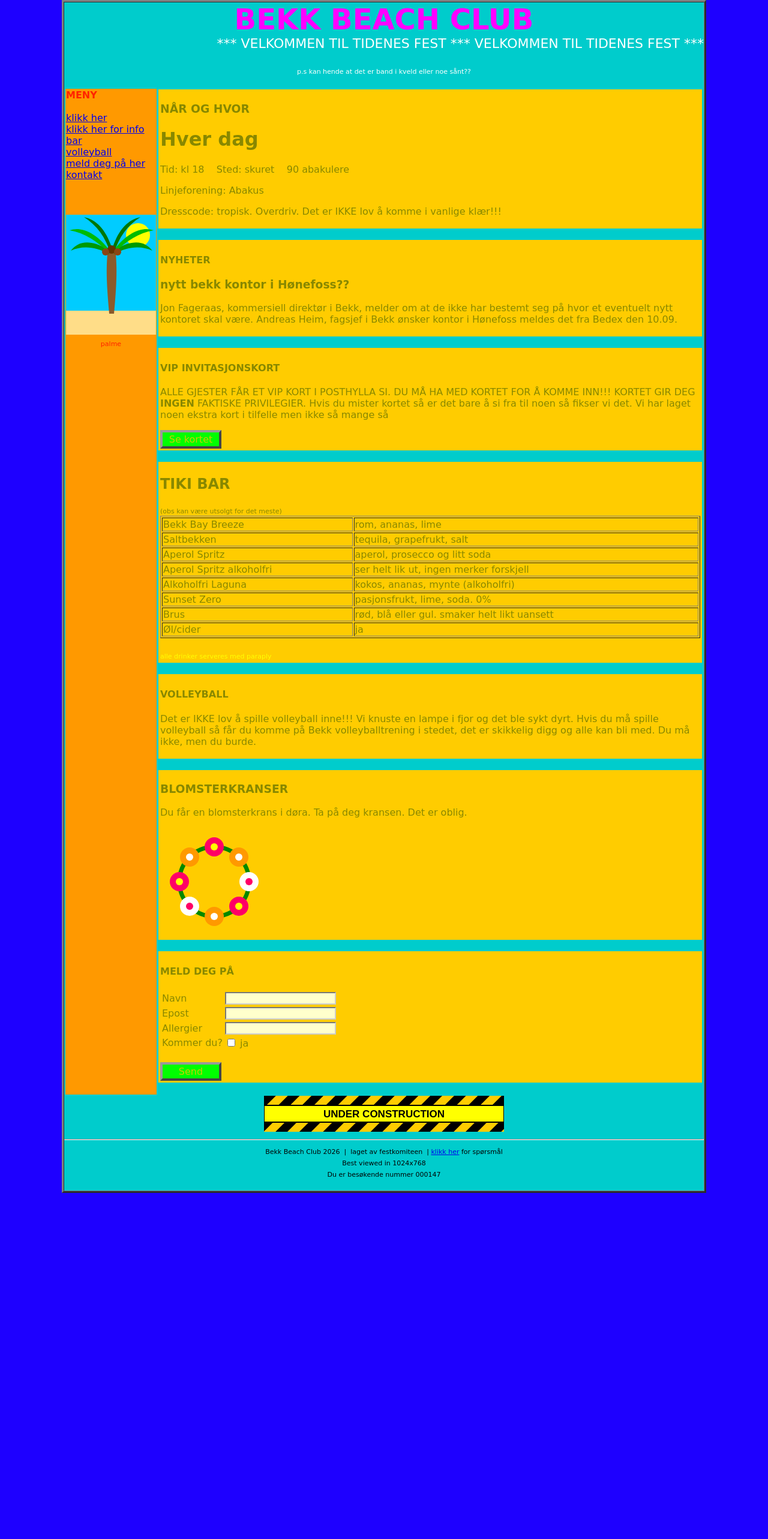
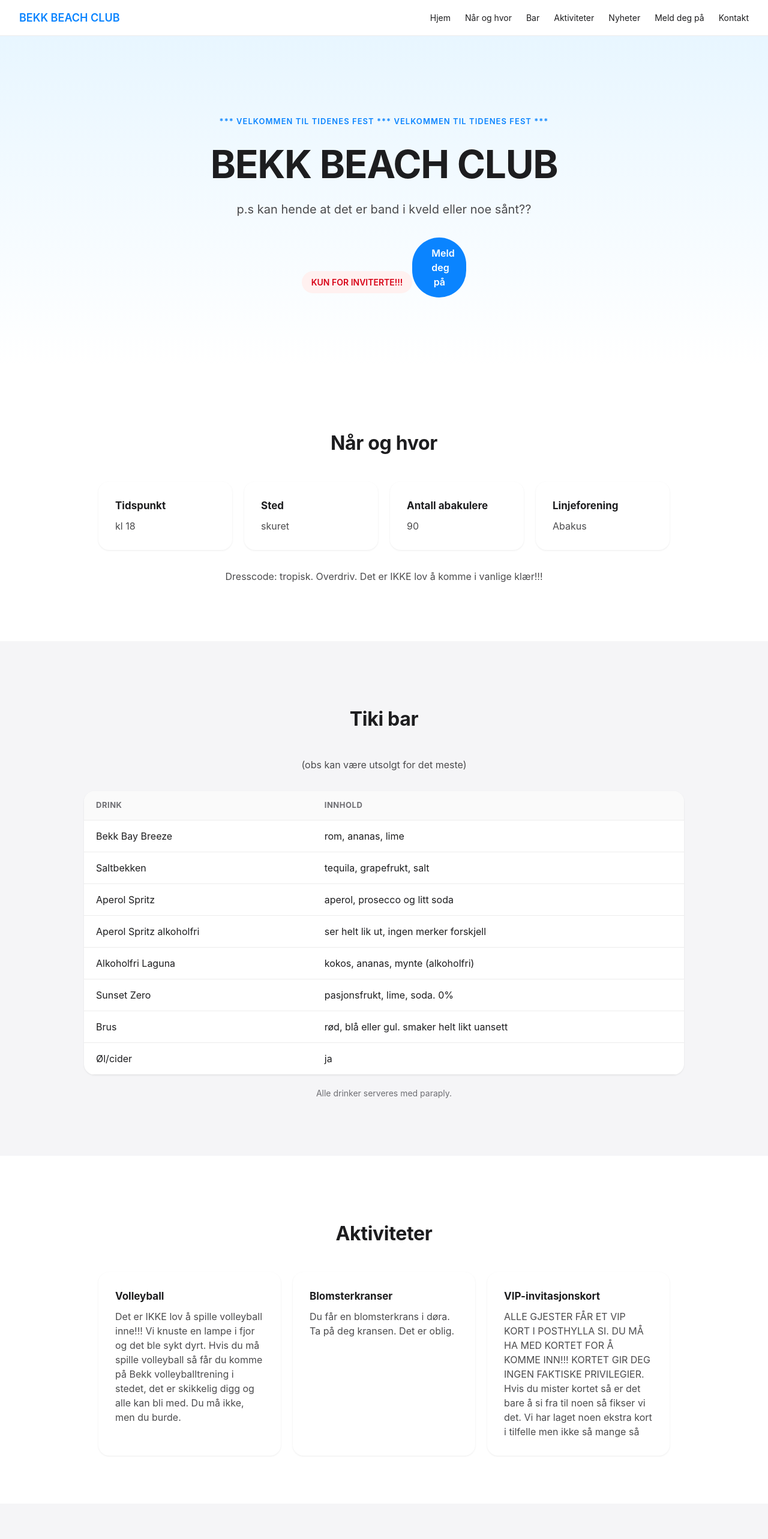
Before and after one commit to bekk/bekk-beach-club-26, a Next.js app: page / in a window 1280 px wide. Shown: the top 2566 px of the page at 60% size. Before the commit the page ends 1989 px from the top, so only its background shows below. Built offline with nearby package versions, Linux system fonts and the light colour scheme.

Commit message:
lag 04: 20:10:45

```diff
--- a/app/page.js
+++ b/app/page.js
@@ -3,146 +3,421 @@
 import { useState } from "react";
 import data from "./data.json";
 
+const NAV = [
+  { id: "hjem", label: "Hjem" },
+  { id: "nar-og-hvor", label: "Når og hvor" },
+  { id: "bar", label: "Bar" },
+  { id: "aktiviteter", label: "Aktiviteter" },
+  { id: "nyheter", label: "Nyheter" },
+  { id: "pamelding", label: "Meld deg på" },
+  { id: "kontakt", label: "Kontakt" },
+];
+
 export default function Home() {
-  const [apen, setApen] = useState(false);
-  var aar = 2026;
+  const [navn, setNavn] = useState("");
+  const [epost, setEpost] = useState("");
+  const [allergier, setAllergier] = useState("");
+  const [kommer, setKommer] = useState(true);
+  const [sendt, setSendt] = useState(false);
+  const aar = 2026;
 
-  // TODO: fikse dette senere, rakk det ikke
-  // const [navn, setNavn] = useState("")
-  // function sendSkjema() {
-  //   fetch("/api/paamelding", { method: "POST", body: navn })
-  // }
+  function sendSkjema(e) {
+    e.preventDefault();
+    setSendt(true);
+  }
 
   return (
-    <center>
-      <table width="900" border="3" cellPadding="0" cellSpacing="0" bgColor="#00cccc">
-        <tbody>
-          <tr>
-            <td>
-              <center>
-                <div className="tittel">{data.tittel}</div>
-                <marquee behavior="alternate" scrollAmount="12">
-                  <span style={{ color: "#ffffff", fontSize: "22px" }}>{data.banner}</span>
-                </marquee>
-                <br />
-                <span className="blink" style={{ color: "#ff0000", fontWeight: "bold" }}>{data.alarm}</span>
-                <br />
-                <span className="liten" style={{ color: "#ffffff" }}>{data.bandHint}</span>
-                <br /><br />
-              </center>
+    <main className="side">
+      <header className="topplinje">
+        <a className="logo" href="#hjem">{data.tittel}</a>
+        <nav className="nav">
+          {NAV.map((n) => (
+            <a key={n.id} href={`#${n.id}`}>{n.label}</a>
+          ))}
+        </nav>
+      </header>
 
-              <table width="100%" border="0">
-                <tbody>
-                  <tr>
-                    <td width="200" vAlign="top" bgColor="#ff9900">
-                      <b>MENY</b>
-                      <br /><br />
-                      {data.meny.map((m, i) => (
-                        <span key={i}><a href={m == "bar" ? "/bar" : m == "kontakt" ? "/kontakt" : "#"}>{m}</a><br /></span>
-                      ))}
-                      <br /><br /><br />
-                      <center>
-                        <img src={data.bilder.palme} width="150" height="200" />
-                        <br />
-                        <span className="liten">palme</span>
-                      </center>
-                    </td>
+      <section id="hjem" className="hero">
+        <p className="kicker">{data.banner}</p>
+        <h1>{data.tittel}</h1>
+        <p className="lead">{data.bandHint}</p>
+        {data.alarm && <p className="varsel">{data.alarm}</p>}
+        <a className="knapp" href="#pamelding">Meld deg på</a>
+      </section>
 
-                    <td vAlign="top">
-                      <div className={"boks " + "stor"}>
-                        <h3>NÅR OG HVOR</h3>
-                        <h1>Hver dag</h1>
-                        <p>Tid: {data.tid} &nbsp;&nbsp; Sted: {data.sted} &nbsp;&nbsp; {data.antallAbakulere} abakulere</p>
-                        <p>Linjeforening: {data.linjeforening}</p>
-                        <p>{data.dresscode}</p>
+      <section id="nar-og-hvor" className="seksjon">
+        <h2>Når og hvor</h2>
+        <div className="kort-rad">
+          <div className="kort">
+            <h3>Tidspunkt</h3>
+            <p>{data.tid}</p>
           </div>
-
-                      <br />
-
-                      <div className="boks">
-                        <h4>NYHETER</h4>
-                        <h3>{data.nyhetTittel}</h3>
-                        <p>{data.nyhetTekst}</p>
+          <div className="kort">
+            <h3>Sted</h3>
+            <p>{data.sted}</p>
           </div>
-
-                      <br />
-
-                      <div className="boks">
-                        <h4>VIP INVITASJONSKORT</h4>
-                        <p dangerouslySetInnerHTML={{ __html: data.vipTekst }}></p>
-                        <div className="knapp" onClick={() => alert("kommer snart")}>
-                          Se kortet
+          <div className="kort">
+            <h3>Antall abakulere</h3>
+            <p>{data.antallAbakulere}</p>
+          </div>
+          <div className="kort">
+            <h3>Linjeforening</h3>
+            <p>{data.linjeforening}</p>
           </div>
         </div>
+        <p className="dresscode">{data.dresscode}</p>
+      </section>
 
-                      <br />
-
-                      <div className="boks">
-                        <h2>TIKI BAR</h2>
-                        <span className="liten">{data.barNotis}</span>
-                        <table border="1" width="100%">
+      <section id="bar" className="seksjon lys">
+        <h2>Tiki bar</h2>
+        <p className="lead-liten">{data.barNotis}</p>
+        <div className="tabell-wrapper">
+          <table className="drinker">
+            <thead>
+              <tr><th>Drink</th><th>Innhold</th></tr>
+            </thead>
             <tbody>
               {data.drinker.map((d, i) => (
                 <tr key={i}><td>{d.navn}</td><td>{d.innhold}</td></tr>
               ))}
             </tbody>
           </table>
-                        <br />
-                        <span className="liten gul">alle drinker serveres med paraply</span>
         </div>
+        <p className="notis">Alle drinker serveres med paraply.</p>
+      </section>
 
-                      <br />
-
-                      <div className="boks">
-                        <h4>VOLLEYBALL</h4>
+      <section id="aktiviteter" className="seksjon">
+        <h2>Aktiviteter</h2>
+        <div className="kort-rad">
+          <div className="kort">
+            <h3>Volleyball</h3>
             <p>{data.volleyballTekst}</p>
           </div>
+          <div className="kort">
+            <h3>Blomsterkranser</h3>
+            <p>{data.kransTekst}</p>
+          </div>
+          <div className="kort">
+            <h3>VIP-invitasjonskort</h3>
+            <p>{data.vipTekst.replace(/<[^>]+>/g, "")}</p>
+          </div>
+        </div>
+      </section>
 
-                      <br />
+      <section id="nyheter" className="seksjon lys">
+        <h2>Nyheter</h2>
+        <article className="nyhet">
+          <h3>{data.nyhetTittel}</h3>
+          <p>{data.nyhetTekst}</p>
+        </article>
+      </section>
 
-                      <div className="boks">
-                        <h3>BLOMSTERKRANSER</h3>
-                        <p>{data.kransTekst}</p>
-                        <img src={data.bilder.krans} />
-                      </div>
+      <section id="pamelding" className="seksjon">
+        <h2>Meld deg på</h2>
+        {sendt ? (
+          <p className="bekreftelse">Takk, {navn || "der"}! Vi har registrert påmeldingen din.</p>
+        ) : (
+          <form className="skjema" onSubmit={sendSkjema}>
+            <label>
+              Navn
+              <input type="text" value={navn} onChange={(e) => setNavn(e.target.value)} required />
+            </label>
+            <label>
+              Epost
+              <input type="email" value={epost} onChange={(e) => setEpost(e.target.value)} required />
+            </label>
+            <label>
+              Allergier
+              <input type="text" value={allergier} onChange={(e) => setAllergier(e.target.value)} />
+            </label>
+            <label className="checkbox">
+              <input type="checkbox" checked={kommer} onChange={(e) => setKommer(e.target.checked)} />
+              Jeg kommer
+            </label>
+            <button className="knapp" type="submit">Send</button>
+          </form>
+        )}
+      </section>
 
-                      <br />
+      <footer id="kontakt" className="bunntekst">
+        <p>Bekk Beach Club {aar} · laget av festkomiteen</p>
+        <p>Spørsmål? <a href="mailto:festkomiteen@bekk.no">festkomiteen@bekk.no</a></p>
+        <p className="liten">Du er besøkende nummer {data.besokende}</p>
+      </footer>
 
-                      <div className="boks">
-                        <h4>MELD DEG PÅ</h4>
-                        <table border="0"><tbody>
-                          <tr><td>Navn</td><td><input type="text" id="felt" /></td></tr>
-                          <tr><td>Epost</td><td><input type="text" id="felt" /></td></tr>
-                          <tr><td>Allergier</td><td><input type="text" id="felt2" /></td></tr>
-                          <tr><td>Kommer du?</td><td><input type="checkbox" /> ja</td></tr>
-                        </tbody></table>
-                        <br />
-                        <div className="knapp">Send</div>
-                      </div>
+      <style jsx global>{`
+        :root {
+          color-scheme: light;
+        }
+        * {
+          box-sizing: border-box;
+        }
+        body {
+          margin: 0;
+        }
+      `}</style>
 
-                      <br />
-                    </td>
-                  </tr>
-                </tbody>
-              </table>
+      <style jsx>{`
+        .side {
+          font-family: -apple-system, BlinkMacSystemFont, "Segoe UI", Roboto, Helvetica, Arial, sans-serif;
+          color: #1d1d1f;
+          background: #ffffff;
+          line-height: 1.5;
+        }
 
-              <center>
-                <img src={data.bilder.bygging} width="400" height="60" />
-                <hr />
-                <span className="liten" style={{ color: "#000000" }}>
-                  Bekk Beach Club {aar} &nbsp;|&nbsp; laget av festkomiteen &nbsp;|&nbsp;
-                  <a href="#">klikk her</a> for spørsmål
-                  <br />
-                  Best viewed in 1024x768
-                  <br />
-                  Du er besøkende nummer {data.besokende}
-                </span>
-                <br /><br />
-              </center>
-            </td>
-          </tr>
-        </tbody>
-      </table>
-    </center>
+        .topplinje {
+          position: sticky;
+          top: 0;
+          z-index: 10;
+          display: flex;
+          align-items: center;
+          justify-content: space-between;
+          padding: 16px 32px;
+          background: rgba(255, 255, 255, 0.85);
+          backdrop-filter: saturate(180%) blur(20px);
+          border-bottom: 1px solid rgba(0, 0, 0, 0.08);
+        }
+
+        .logo {
+          font-weight: 600;
+          font-size: 18px;
+          color: #0a84ff;
+          text-decoration: none;
+        }
+
+        .nav {
+          display: flex;
+          gap: 24px;
+        }
+
+        .nav a {
+          color: #1d1d1f;
+          text-decoration: none;
+          font-size: 14px;
+        }
+
+        .nav a:hover {
+          color: #0a84ff;
+        }
+
+        .hero {
+          text-align: center;
+          padding: 120px 24px 96px;
+          background: linear-gradient(180deg, #e8f6ff 0%, #ffffff 100%);
+        }
+
+        .kicker {
+          text-transform: uppercase;
+          letter-spacing: 0.08em;
+          font-size: 13px;
+          color: #0a84ff;
+          font-weight: 600;
+        }
+
+        .hero h1 {
+          font-size: clamp(36px, 6vw, 64px);
+          font-weight: 700;
+          margin: 12px 0;
+          letter-spacing: -0.02em;
+        }
+
+        .lead {
+          font-size: 20px;
+          color: #4b4b4d;
+          max-width: 560px;
+          margin: 0 auto 32px;
+        }
+
+        .varsel {
+          display: inline-block;
+          margin-bottom: 24px;
+          padding: 8px 16px;
+          border-radius: 999px;
+          background: #fff1f0;
+          color: #d70015;
+          font-size: 14px;
+          font-weight: 600;
+        }
+
+        .knapp {
+          display: inline-block;
+          padding: 14px 32px;
+          border: none;
+          border-radius: 980px;
+          background: #0a84ff;
+          color: #fff;
+          font-size: 16px;
+          font-weight: 600;
+          cursor: pointer;
+          text-decoration: none;
+        }
+
+        .knapp:hover {
+          background: #0071e3;
+        }
+
+        .seksjon {
+          padding: 80px 24px;
+          max-width: 1000px;
+          margin: 0 auto;
+        }
+
+        .seksjon.lys {
+          max-width: 100%;
+          background: #f5f5f7;
+        }
+
+        .seksjon.lys > * {
+          max-width: 1000px;
+          margin-left: auto;
+          margin-right: auto;
+        }
+
+        .seksjon h2 {
+          font-size: 32px;
+          font-weight: 700;
+          text-align: center;
+          margin-bottom: 40px;
+          letter-spacing: -0.01em;
+        }
+
+        .kort-rad {
+          display: grid;
+          grid-template-columns: repeat(auto-fit, minmax(220px, 1fr));
+          gap: 20px;
+        }
+
+        .kort {
+          background: #fff;
+          border-radius: 18px;
+          padding: 28px;
+          box-shadow: 0 1px 3px rgba(0, 0, 0, 0.08);
+        }
+
+        .kort h3 {
+          margin: 0 0 8px;
+          font-size: 17px;
+        }
+
+        .kort p {
+          margin: 0;
+          color: #4b4b4d;
+        }
+
+        .dresscode {
+          text-align: center;
+          margin-top: 32px;
+          color: #4b4b4d;
+        }
+
+        .lead-liten {
+          text-align: center;
+          color: #4b4b4d;
+          margin-bottom: 32px;
+        }
+
+        .tabell-wrapper {
+          background: #fff;
+          border-radius: 18px;
+          overflow: hidden;
+          box-shadow: 0 1px 3px rgba(0, 0, 0, 0.08);
+        }
+
+        .drinker {
+          width: 100%;
+          border-collapse: collapse;
+        }
+
+        .drinker th,
+        .drinker td {
+          text-align: left;
+          padding: 14px 20px;
+          border-bottom: 1px solid #ececec;
+        }
+
+        .drinker th {
+          background: #fafafa;
+          font-size: 13px;
+          text-transform: uppercase;
+          letter-spacing: 0.04em;
+          color: #6e6e73;
+        }
+
+        .notis {
+          text-align: center;
+          margin-top: 20px;
+          color: #6e6e73;
+          font-size: 14px;
+        }
+
+        .nyhet {
+          background: #fff;
+          border-radius: 18px;
+          padding: 32px;
+          box-shadow: 0 1px 3px rgba(0, 0, 0, 0.08);
+        }
+
+        .nyhet h3 {
+          margin-top: 0;
+        }
+
+        .skjema {
+          display: flex;
+          flex-direction: column;
+          gap: 20px;
+          max-width: 420px;
+          margin: 0 auto;
+        }
+
+        .skjema label {
+          display: flex;
+          flex-direction: column;
+          gap: 6px;
+          font-size: 14px;
+          font-weight: 600;
+          color: #1d1d1f;
+        }
+
+        .skjema label.checkbox {
+          flex-direction: row;
+          align-items: center;
+          gap: 8px;
+        }
+
+        .skjema input[type="text"],
+        .skjema input[type="email"] {
+          padding: 12px 14px;
+          border-radius: 10px;
+          border: 1px solid #d2d2d7;
+          font-size: 16px;
+        }
+
+        .skjema button {
+          margin-top: 8px;
+        }
+
+        .bekreftelse {
+          text-align: center;
+          font-size: 18px;
+          color: #1d7a2f;
+        }
+
+        .bunntekst {
+          text-align: center;
+          padding: 48px 24px;
+          background: #1d1d1f;
+          color: #f5f5f7;
+        }
+
+        .bunntekst a {
+          color: #6cb4ff;
+        }
+
+        .liten {
+          font-size: 12px;
+          color: #a1a1a6;
+        }
+      `}</style>
+    </main>
   );
 }
```
Lines whose indentation alone changed are shown as unchanged.
